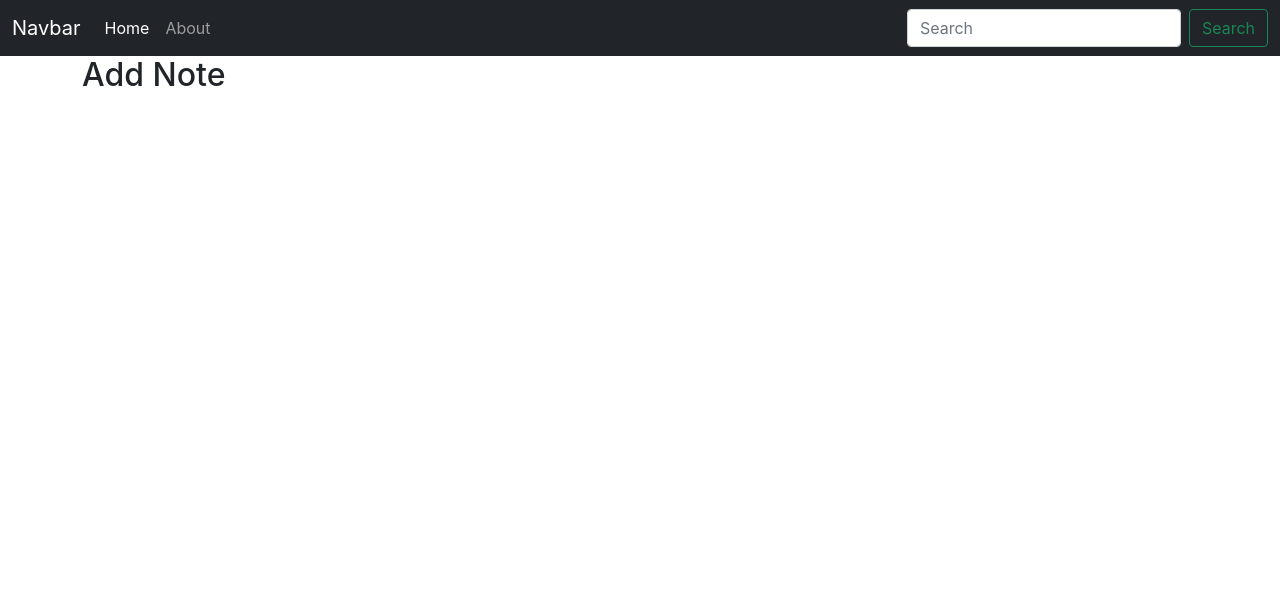
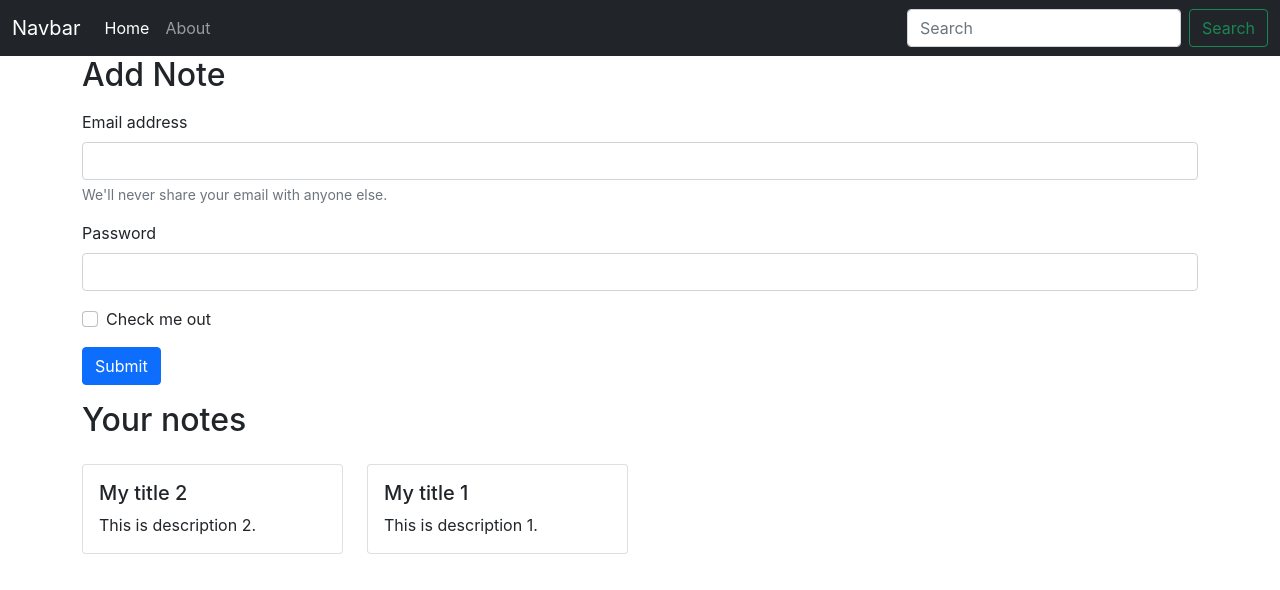
Before and after one commit to imaks3112/inotebook-ui, a React (Create React App) app: page / in a window 1280 px wide. Shown: the top 590 px of the page. Built offline with nearby package versions, Linux system fonts and the light colour scheme.

Commit message:
Add form in home component, Implament Noteitem component for showing notes in card, remove noteState and add dummy data.

```diff
--- a/src/components/About.js
+++ b/src/components/About.js
@@ -1,16 +1,41 @@
-import React, { useContext, useEffect } from 'react';
-import NoteContext from '../context/notes/noteContext';
+import React from 'react';
 
 const About = () => {
-  const a = useContext(NoteContext);
-  useEffect(() => {
-    a.update();
-  }, []) // eslint-disable-line react-hooks/exhaustive-deps
   return (
     <div>
-      This is About {a.state.name} in class {a.state.class}
+      This is about.
     </div>
   )
 }
 
 export default About;
+
+
+
+
+
+
+
+
+
+
+
+
+
+
+
+
+
+
+
+
+  // commented code for using the context -==>>   {a.state.name} in class {a.state.class}
+  // const a = useContext(NoteContext);
+  // useEffect(() => {
+  //   a.update();
+  // }, []) // eslint-disable-line react-hooks/exhaustive-deps
+  // return (
+  //   <div>
+  //     This is About {a.state.name} in class {a.state.class}
+  //   </div>
+  // )
--- a/src/components/Home.js
+++ b/src/components/Home.js
@@ -1,11 +1,51 @@
-import React from 'react'
+import React from "react";
+import Notes from "./Notes";
 
 const Home = () => {
+
   return (
     <div>
       <h2>Add Note</h2>
+      <form className="my-3">
+        <div className="mb-3">
+          <label htmlFor="exampleInputEmail1" className="form-label">
+            Email address
+          </label>
+          <input
+            type="email"
+            className="form-control"
+            id="exampleInputEmail1"
+            aria-describedby="emailHelp"
+          />
+          <div id="emailHelp" className="form-text">
+            We'll never share your email with anyone else.
+          </div>
+        </div>
+        <div className="mb-3">
+          <label htmlFor="exampleInputPassword1" className="form-label">
+            Password
+          </label>
+          <input
+            type="password"
+            className="form-control"
+            id="exampleInputPassword1"
+          />
+        </div>
+        <div className="mb-3 form-check">
+          <input type="checkbox" className="form-check-input" id="exampleCheck1" />
+          <label className="form-check-label" htmlFor="exampleCheck1">
+            Check me out
+          </label>
+        </div>
+        <button type="submit" className="btn btn-primary">
+          Submit
+        </button>
+      </form>
+
+        <Notes />
+
     </div>
-  )
-}
+  );
+};
 
-export default Home
+export default Home;
--- /dev/null
+++ b/src/components/Noteitem.js
@@ -0,0 +1,17 @@
+import React from "react";
+
+const Noteitem = (props) => {
+  const { note } = props;
+  return (
+    <div className="col-md-3">
+      <div className="card my-3">
+        <div className="card-body">
+          <h5 className="card-title">{note.title}</h5>
+          <p className="card-text">{note.description}</p>
+        </div>
+      </div>
+    </div>
+  );
+};
+
+export default Noteitem;
--- /dev/null
+++ b/src/components/Notes.js
@@ -0,0 +1,22 @@
+import React, { useContext } from "react";
+
+import NoteContext from "../context/notes/noteContext";
+import Noteitem from "./Noteitem";
+
+const Notes = () => {
+  const context = useContext(NoteContext);
+  const { notes, setNotes } = context;
+  console.log(setNotes)
+  return (
+    <>
+      <div className="row my-3">
+        <h2>Your notes</h2>
+        {notes.map((note) => {
+          return <Noteitem note={note} key={note.title}/>
+        })}
+      </div>
+    </>
+  );
+};
+
+export default Notes;
--- a/src/context/notes/NoteState.js
+++ b/src/context/notes/NoteState.js
@@ -1,28 +1,74 @@
-
 import { useState } from "react";
 import NoteContext from "./noteContext";
 
 const NoteState = (props) => {
-    const s1 = {
-        "name": 'Akshay',
-        "class": "5b"
-    }
-    const [state, setState] = useState(s1);
+    const notesInitisal = [
+        {
+          "_id": "665e1bc284cf103939d88462",
+          "user": "665a2f8dbbb67827ebce2f1e",
+          "title": "My title 2",
+          "description": "This is description 2.",
+          "tag": "Personal tag 2",
+          "date": "2024-06-03T19:38:42.073Z",
+          "__v": 0
+        },
+        {
+          "_id": "666019f607a2dd101c5d9ff2",
+          "user": "665a2f8dbbb67827ebce2f1e",
+          "title": "My title 1",
+          "description": "This is description 1.",
+          "tag": "Personal tag 1",
+          "date": "2024-06-05T07:55:34.835Z",
+          "__v": 0
+        }
+      ];
 
-    const update = () => {
-        setTimeout(() => {
-            setState({
-                "name": 'Akshay',
-                "class": "5b"
-            })
-        }, 1000);
-    }
-
+     const [notes, setNotes] = useState(notesInitisal);
     return (
-        <NoteContext.Provider value={{state, update}}>
+         <NoteContext.Provider value={{notes, setNotes}}>
             {props.children}
         </NoteContext.Provider>
     )
 }
 
 export default NoteState;
+
+
+
+
+
+
+
+
+
+
+
+
+
+
+
+
+
+
+
+ // commented code for using the context -==>> <NoteContext.Provider value={{state, update}}>
+//  const s1 = {
+//     "name": 'Akshay',
+//     "class": "5b"
+// }
+// const [state, setState] = useState(s1);
+
+// const update = () => {
+//     setTimeout(() => {
+//         setState({
+//             "name": 'Akshay',
+//             "class": "5b"
+//         })
+//     }, 1000);
+// }
+
+// return (
+//      <NoteContext.Provider value={{state, update}}>
+//         {props.children}
+//     </NoteContext.Provider>
+// )
```
